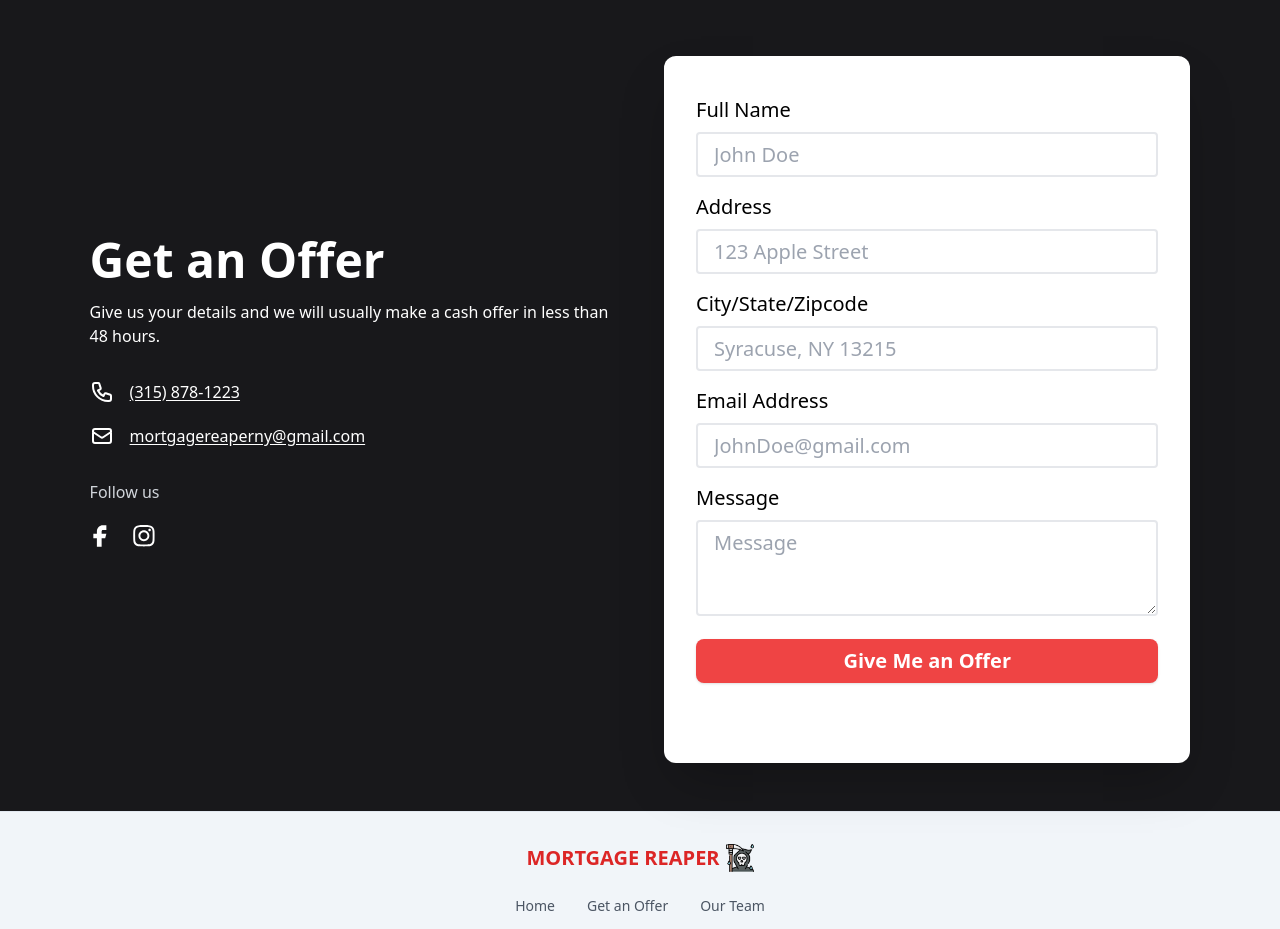
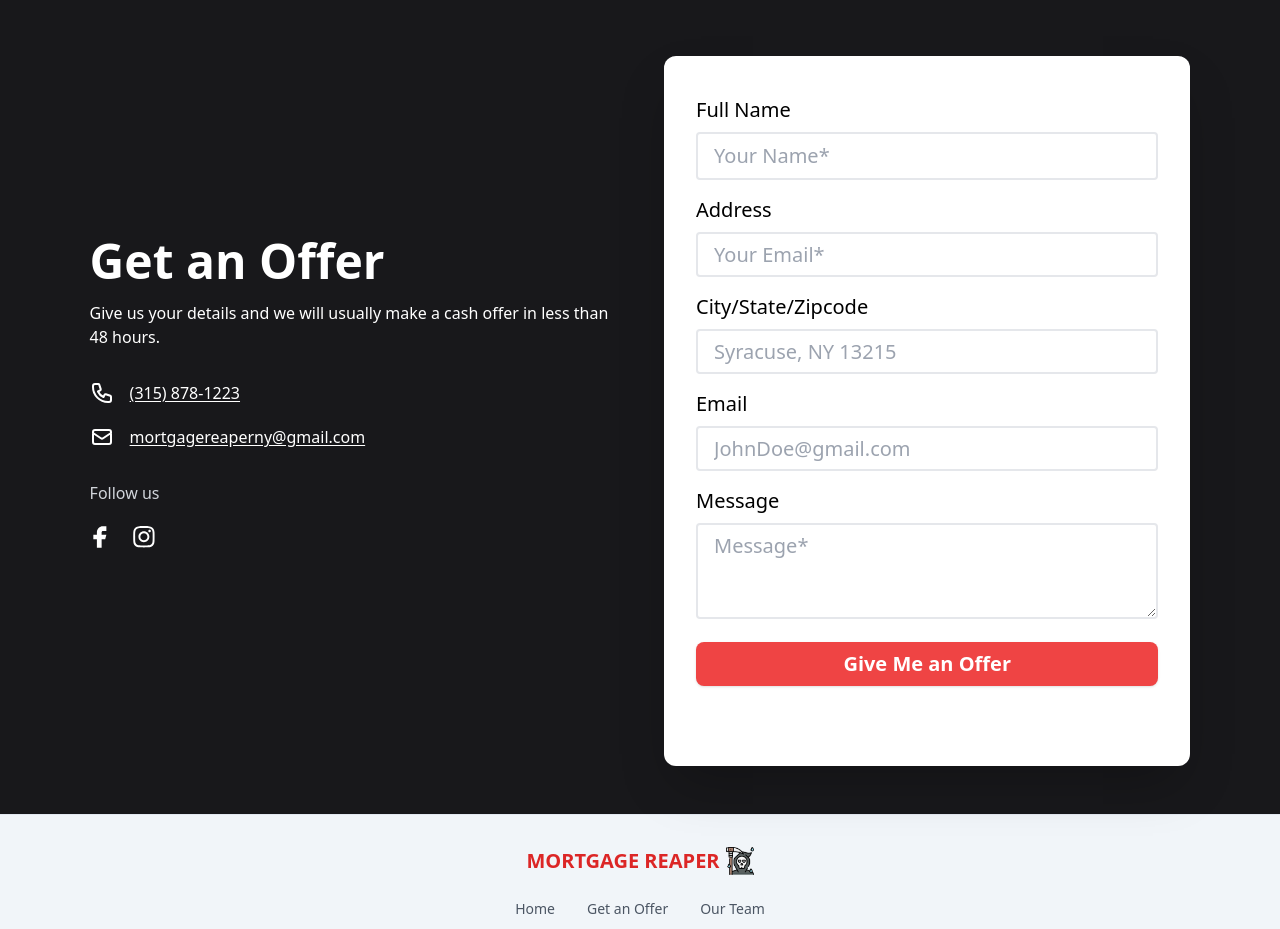
Before and after one commit to jukezispilled/MortgageReaper, a React (Create React App) app: page / in a window 1280 px wide. Shown: the part 960-1889 px from the top of the page. Built offline with nearby package versions, Linux system fonts and the light colour scheme.

Commit message:
Allahu Akbar2

```diff
--- a/api/email.js
+++ b/api/email.js
@@ -1,7 +1,7 @@
 const nodemailer = require('nodemailer');
 
 module.exports = async (req, res) => {
-  const { name, email, subject, message } = req.body;
+  const { name, address, city, email, message } = req.body;
 
   // Create a transporter object using SMTP transport
   const transporter = nodemailer.createTransport({
@@ -19,8 +19,9 @@ module.exports = async (req, res) => {
     subject: subject,
     text: `
       Full Name: ${name}
+      Address: ${address}
+      City/State/Zipcode: ${city}
       Email: ${email}
-      Subject: ${subject}
       Message: ${message}
     `,
   };
--- a/src/Home.js
+++ b/src/Home.js
@@ -17,21 +17,22 @@ const Home = () => {
 
   const handleSubmit = async (values, actions) => {
     console.log('Form Values:', values);
+    try {
+      const res = await axios.post('https://mortgage-reaper.vercel.app/api/email', values );
 
-    try {
-
-      await axios.post('https://mortgage-reaper.vercel.app/api/email', values );
-
+      console.log(res);
       console.log('Email sent successfully!');
+      actions.setSubmitting(false);
     } catch (error) {
       console.error('Error sending email:', error);
+      actions.setSubmitting(false);
     }
   };
 
-  const validationSchema = Yup.object({
-    fullName: Yup.string().required('Full Name is required'),
+  const validationSchema = Yup.object().shape({
+    name: Yup.string().required('Name is required'),
     address: Yup.string().required('Address is required'),
-    cityStateZip: Yup.string().required('City/State/Zipcode is required'),
+    city: Yup.string().required('City/State/Zipcode is required'),
     email: Yup.string().email('Invalid email address').required('Email is required'),
     message: Yup.string().required('Message is required'),
   });
@@ -140,23 +141,23 @@ const Home = () => {
                             initialValues={{
                                 name: '',
                                 address: '',
-                                citystatezipcode: '',
+                                city: '',
                                 email: '',
                                 message: '',
                             }}
                             validationSchema={validationSchema}
                             onSubmit={handleSubmit}
                         >
-                            {({errors, touched }) => (
+                            {({ isSubmitting, errors, touched }) => (
                                 <Form className="rounded-lg mb-10 text-xl">
                                     <div className="mb-4">
                                         <label className="block font-medium mb-2" htmlFor="name">
                                             Full Name
                                         </label>
                                         <Field
-                                            className="appearance-none border-2 border-gray-200 rounded w-full py-2 px-4 text-gray-700 leading-tight bg-white"
+                                            className="appearance-none border-2 border-gray-200 rounded w-full py-2 px-4 text-gray-700 leading-tightbg-white"
                                             name="name"
-                                            placeholder="John Doe"
+                                            placeholder="Your Name*"
                                             />
                                             {errors.name && touched.name && <div className="text-red-500">{errors.name}</div>}
                                     </div>
@@ -167,24 +168,24 @@ const Home = () => {
                                         <Field
                                             className="appearance-none border-2 border-gray-200 rounded w-full py-2 px-4 text-gray-700 leading-tight bg-white"
                                             name="address"
-                                            placeholder="123 Apple Street"
+                                            placeholder="Your Email*"
                                             />
                                             {errors.address && touched.address && <div className="text-red-500">{errors.address}</div>}
                                     </div>
                                     <div className="mb-4">
-                                        <label className="block font-medium mb-2" htmlFor="citystatezipcode">
+                                        <label className="block font-medium mb-2" htmlFor="city">
                                             City/State/Zipcode
                                         </label>
                                         <Field
                                             className="appearance-none border-2 border-gray-200 rounded w-full py-2 px-4 text-gray-700 leading-tight bg-white"
-                                            name="citystatezipcode"
+                                            name="city"
                                             placeholder="Syracuse, NY 13215"
                                             />
-                                            {errors.citystatezipcode && touched.citystatezipcode && <div className="text-red-500">{errors.citystatezipcode}</div>}
+                                            {errors.city && touched.city && <div className="text-red-500">{errors.city}</div>}
                                     </div>
                                     <div className="mb-4">
                                         <label className="block font-medium mb-2" htmlFor="email">
-                                            Email Address
+                                            Email
                                         </label>
                                         <Field
                                             className="appearance-none border-2 border-gray-200 rounded w-full py-2 px-4 text-gray-700 leading-tight bg-white"
@@ -200,16 +201,17 @@ const Home = () => {
                                         <Field
                                             className="appearance-none h-24 border-2 border-gray-200 rounded w-full py-2 px-4 text-gray-700 leading-tight bg-white"
                                             name="message"
-                                            placeholder="Message"
+                                            placeholder="Message*"
                                             component="textarea"
-                                            />
-                                            {errors.message && touched.message && <div className="text-red-500">{errors.message}</div>}
+                                        />
+                                        {errors.message && touched.message && <div className="text-red-500">{errors.message}</div>}
                                     </div>
                                     <button
                                         className="bg-red-500 w-full text-white shadow text-xl font-semibold py-2 px-4 rounded-lg transition ease-in duration-200"
                                         type="submit"
+                                        disabled={isSubmitting}
                                     >
-                                        Give Me an Offer
+                                        {isSubmitting ? 'Sending Details...' : 'Give Me an Offer'}
                                     </button>
                                 </Form>
                             )}
```
